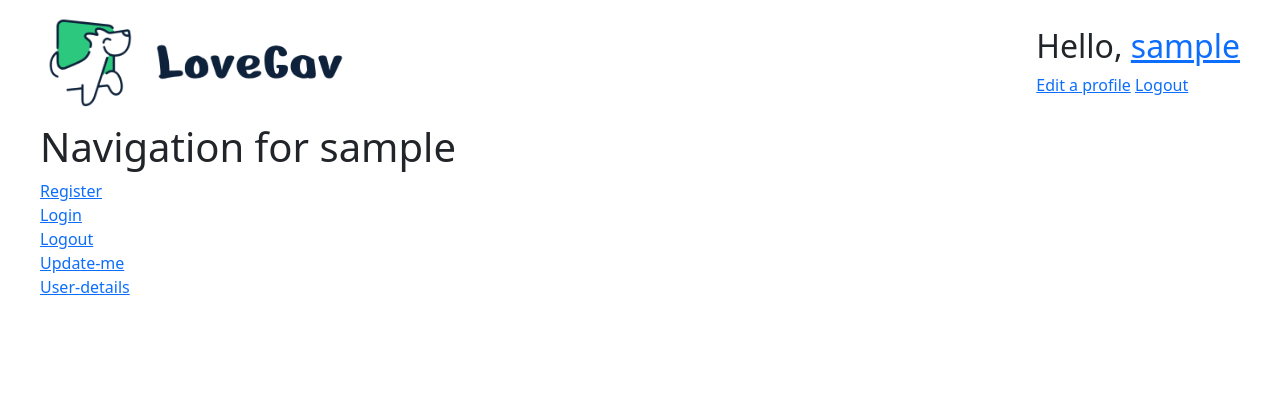
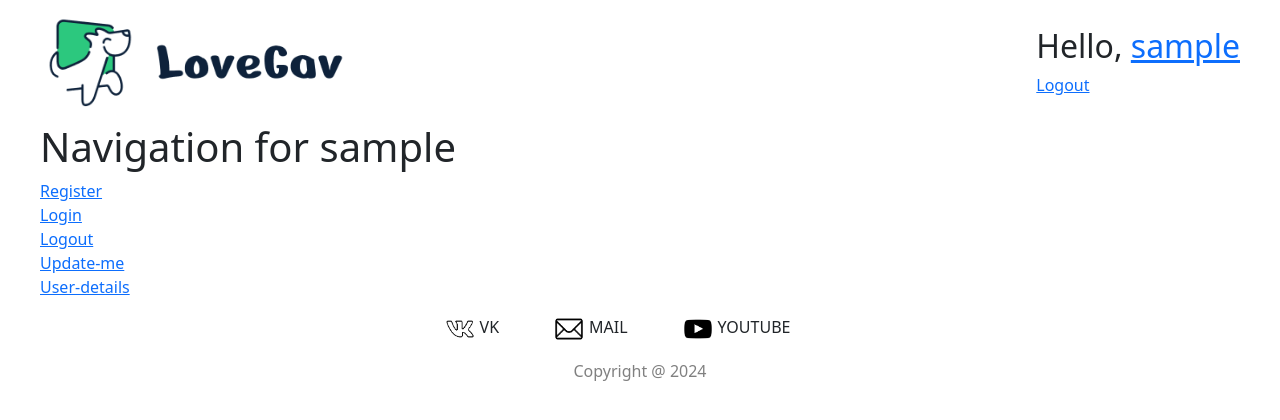
Before and after one commit to RedHotChilliHead/LoveGav, a Django app: page /profile/hello/ in a window 1280 px wide. Shown: the top 420 px of the page. Run offline with Django 5.2, Linux system fonts and the light colour scheme; the visitor is signed in with stand-in values (Sample User, id 1).

Commit message:
Add footer and modified links in templates

```diff
--- a/LoveGav/profileapp/templates/profileapp/base.html
+++ b/LoveGav/profileapp/templates/profileapp/base.html
@@ -16,26 +16,6 @@
             margin-right: auto;
         }
 
-        .container-offset {
-            margin-left: 150px;
-        }
-
-        .examples {
-            display: flex;
-            justify-content: left;
-            align-items: flex-start;
-        }
-
-        .examples > div {
-            width: 420px;
-        }
-
-        .examples img {
-            height: 160px;
-            margin-left: 15px;
-            border: 1px solid lightgrey;
-        }
-
         .home {
             padding-right: 300px;
             font-size: 180%;
@@ -48,6 +28,16 @@
             align-items: center;
         }
 
+        .foot {
+            margin: 10px 0;
+            display: flex;
+            justify-content: center;
+            align-items: baseline;
+        }
+        .foot > span {
+            margin-right: 50px;
+        }
+
         .section-main {
             margin: 10px 0;
             display: flex;
@@ -55,9 +45,6 @@
             align-items: flex-start;
         }
 
-        .links {
-            margin-left: 30px;
-        }
     </style>
 </head>
 <body>
@@ -77,8 +64,6 @@
                 <h2>Hello, <a href={% url 'profileapp:user-details' username=user.username %}>{{ user.username }}</a>
                 </h2>
                 <div>
-                    <a href={% url 'profileapp:update-me' username=user.username %}>Edit a profile</a>
-
                     <a href={% url 'profileapp:logout' %}>Logout</a><br>
                 </div>
             {% else %}
@@ -96,6 +81,16 @@
 {% endblock %}
 
 {% block footer %}
+    <footer>
+        <div class="fixed-container">
+            <div class="foot">
+                <span><img src="{% static 'vk.png' %}" alt="logo" width="40px">VK</span>
+                <span><img src="{% static 'mail.png' %}" alt="logo" width="40px">MAIL</span>
+                <span><img src="{% static 'youtube.png' %}" alt="logo" width="40px">YOUTUBE</span>
+            </div>
+            <div class="foot" style="color: grey">Copyright @ 2024</div>
+        </div>
+    </footer>
 {% endblock %}
 
 </body>
--- a/LoveGav/profileapp/templates/profileapp/pet_form.html
+++ b/LoveGav/profileapp/templates/profileapp/pet_form.html
@@ -13,5 +13,7 @@
             {{ form.as_p }}
             <button type="submit" class="btn btn-success">Register</button>
         </form>
+        <br>
+        <a href={% url 'profileapp:user-details' username=user.username %}>Back to user profile</a>
     </div>
 {% endblock %}
--- a/LoveGav/profileapp/templates/profileapp/update-me.html
+++ b/LoveGav/profileapp/templates/profileapp/update-me.html
@@ -18,10 +18,8 @@
         </div>
         <br>
         <div>
+            <a href={% url 'profileapp:user-details' username=user.username %}>Back to details</a><br><br>
             <a href={% url 'profileapp:delete-me' username=user.username pk=user.id %}>Delete my profile</a>
-        </div>
-        <div>
-            <a href={% url 'profileapp:user-details' username=user.username %}>Back to details</a>
         </div>
     </div>
 {% endblock %}
--- a/LoveGav/profileapp/views.py
+++ b/LoveGav/profileapp/views.py
@@ -31,10 +31,20 @@ class RegisterView(CreateView):  # форма регистрации польз
     def get_success_url(self):
         return reverse_lazy("profileapp:user-details", kwargs={'username': self.request.user.username})
 
-class DeleteUserView(DeleteView):
+class DeleteUserView(UserPassesTestMixin, LoginRequiredMixin, DeleteView):
     """
     Удалить профиль владельца
     """
+
+    def test_func(self):
+        owner = get_object_or_404(User, username=self.kwargs['username'])
+        if self.request.user.is_staff:
+            return True
+        elif self.request.user.pk == owner.id:
+            return True
+        else:
+            return False
+
     model = User
     success_url = ("profileapp:hello")
     template_name = "profileapp/user_confirm_delete.html"
@@ -184,10 +194,20 @@ class UpdatePetView(UserPassesTestMixin, LoginRequiredMixin, UpdateView):
     def get_success_url(self):
         return reverse("profileapp:pet-details", kwargs={'username': self.kwargs['username'], 'pk': self.kwargs['pk']})
 
-class DeletePetView(DeleteView):
+class DeletePetView(UserPassesTestMixin, LoginRequiredMixin, DeleteView):
     """
     Удалить профиль питомца
     """
+
+    def test_func(self):
+        owner = get_object_or_404(User, username=self.kwargs['username'])
+        if self.request.user.is_staff:
+            return True
+        elif self.request.user.pk == owner.id:
+            return True
+        else:
+            return False
+
     model = Pet
     def get_success_url(self):
         return reverse("profileapp:pet-details", kwargs={'username': self.kwargs['username'], 'pk': self.kwargs['pk']})
```
Also changed, not shown: LoveGav/profileapp/templates/profileapp/update-pet.html (+2 -5 lines), LoveGav/profileapp/templates/profileapp/user_profile.html (+13 -9 lines), LoveGav/profileapp/static/mail.png (added), LoveGav/profileapp/static/vk.png (added), LoveGav/profileapp/static/youtube.png (added).
